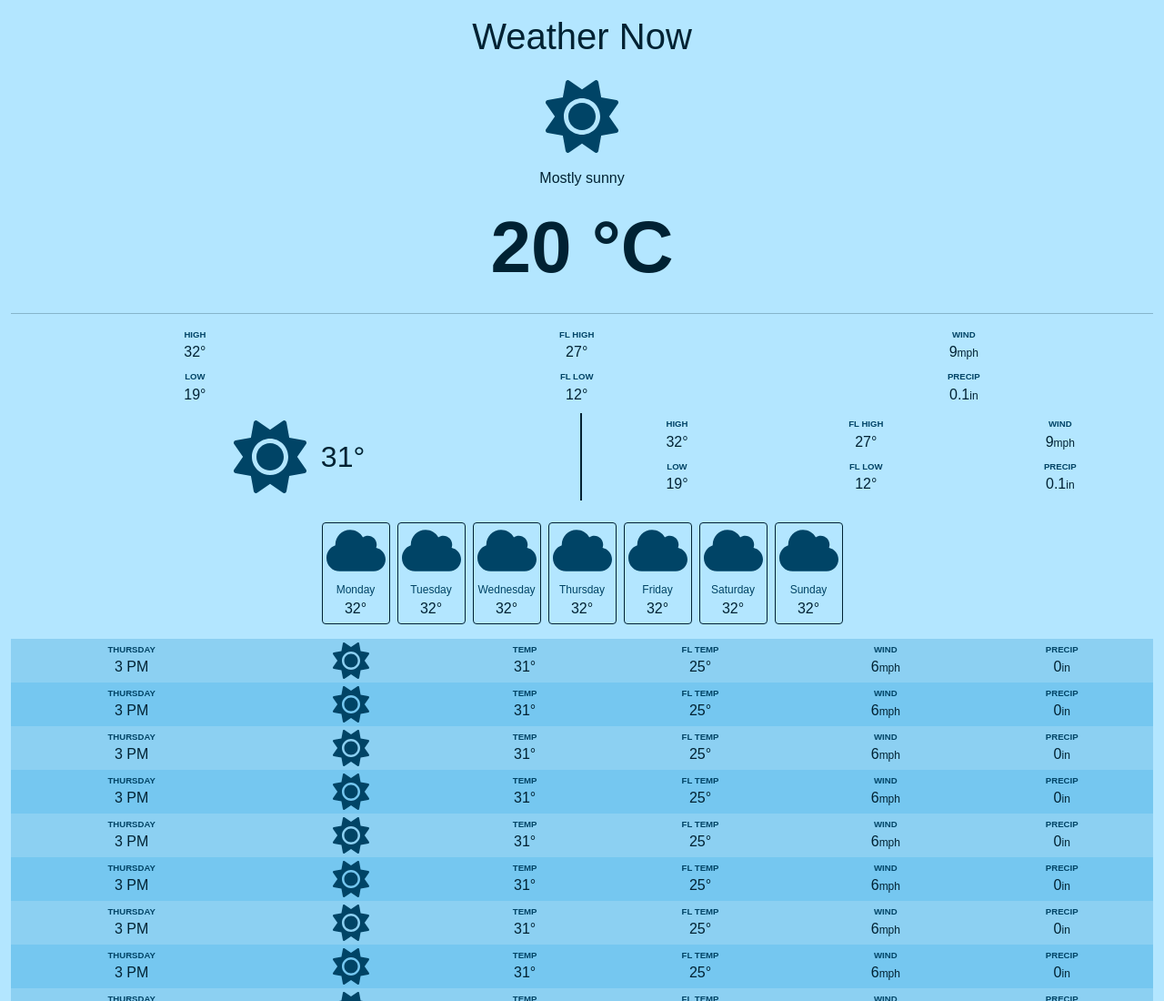
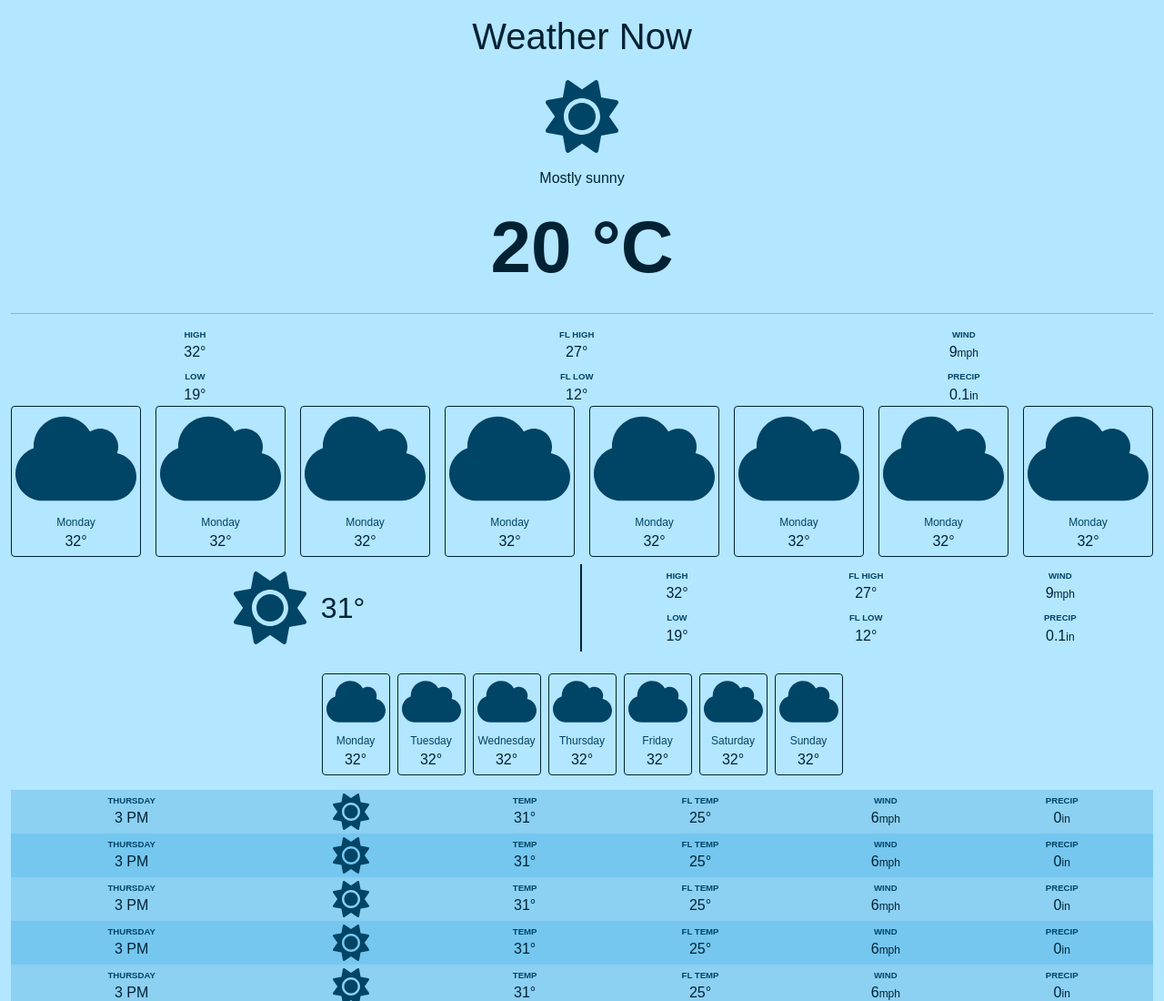
Before and after one commit to MuntasirTonmoy/weather-app-html-css-js, a website built with Vite: page index.html in a window 1280 px wide. Shown: the top 1100 px of the page at 91% size. Built offline with nearby package versions, Linux system fonts and the light colour scheme; no server answers.

Commit message:
day scroll added

```diff
--- a/index.html
+++ b/index.html
@@ -67,6 +67,48 @@
             ><span class="value-sub-info">in</span>
           </div>
         </div>
+      </div>
+    </div>
+    <div class="day-container">
+      <div class="day-card">
+        <img src="icons/cloud.svg" alt="weather icon" />
+        <div class="day-card-day">Monday</div>
+        <div>32&deg;</div>
+      </div>
+      <div class="day-card">
+        <img src="icons/cloud.svg" alt="weather icon" />
+        <div class="day-card-day">Monday</div>
+        <div>32&deg;</div>
+      </div>
+      <div class="day-card">
+        <img src="icons/cloud.svg" alt="weather icon" />
+        <div class="day-card-day">Monday</div>
+        <div>32&deg;</div>
+      </div>
+      <div class="day-card">
+        <img src="icons/cloud.svg" alt="weather icon" />
+        <div class="day-card-day">Monday</div>
+        <div>32&deg;</div>
+      </div>
+      <div class="day-card">
+        <img src="icons/cloud.svg" alt="weather icon" />
+        <div class="day-card-day">Monday</div>
+        <div>32&deg;</div>
+      </div>
+      <div class="day-card">
+        <img src="icons/cloud.svg" alt="weather icon" />
+        <div class="day-card-day">Monday</div>
+        <div>32&deg;</div>
+      </div>
+      <div class="day-card">
+        <img src="icons/cloud.svg" alt="weather icon" />
+        <div class="day-card-day">Monday</div>
+        <div>32&deg;</div>
+      </div>
+      <div class="day-card">
+        <img src="icons/cloud.svg" alt="weather icon" />
+        <div class="day-card-day">Monday</div>
+        <div>32&deg;</div>
       </div>
     </div>
     <!-- class="blurred" -->
--- a/style.css
+++ b/style.css
@@ -118,3 +118,14 @@ body {
 .hour-table-row > td {
   padding: 0.25rem 0.5rem;
 }
+
+.day-container {
+  display: grid;
+  gap: 1rem;
+  grid-auto-flow: column;
+  overflow-x: scroll;
+}
+
+.day-container::-webkit-scrollbar {
+  display: none;
+}
```
